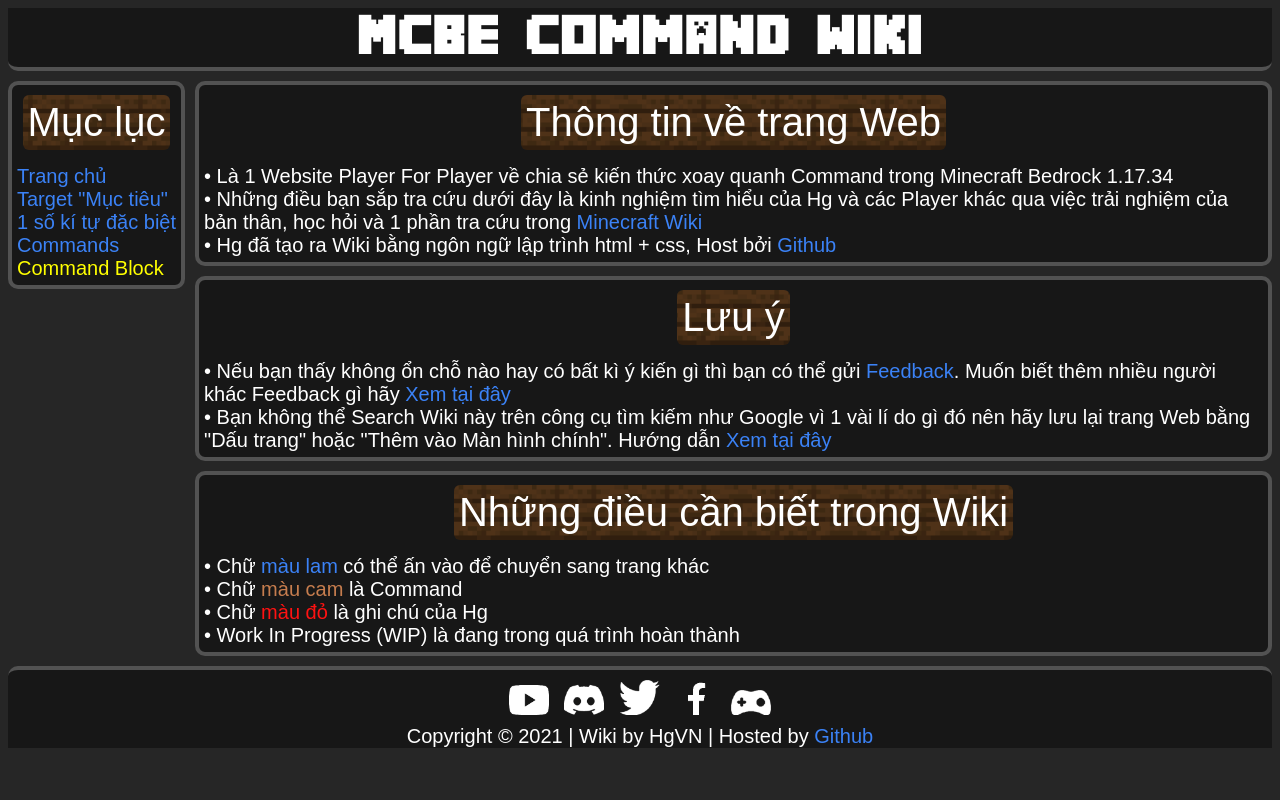
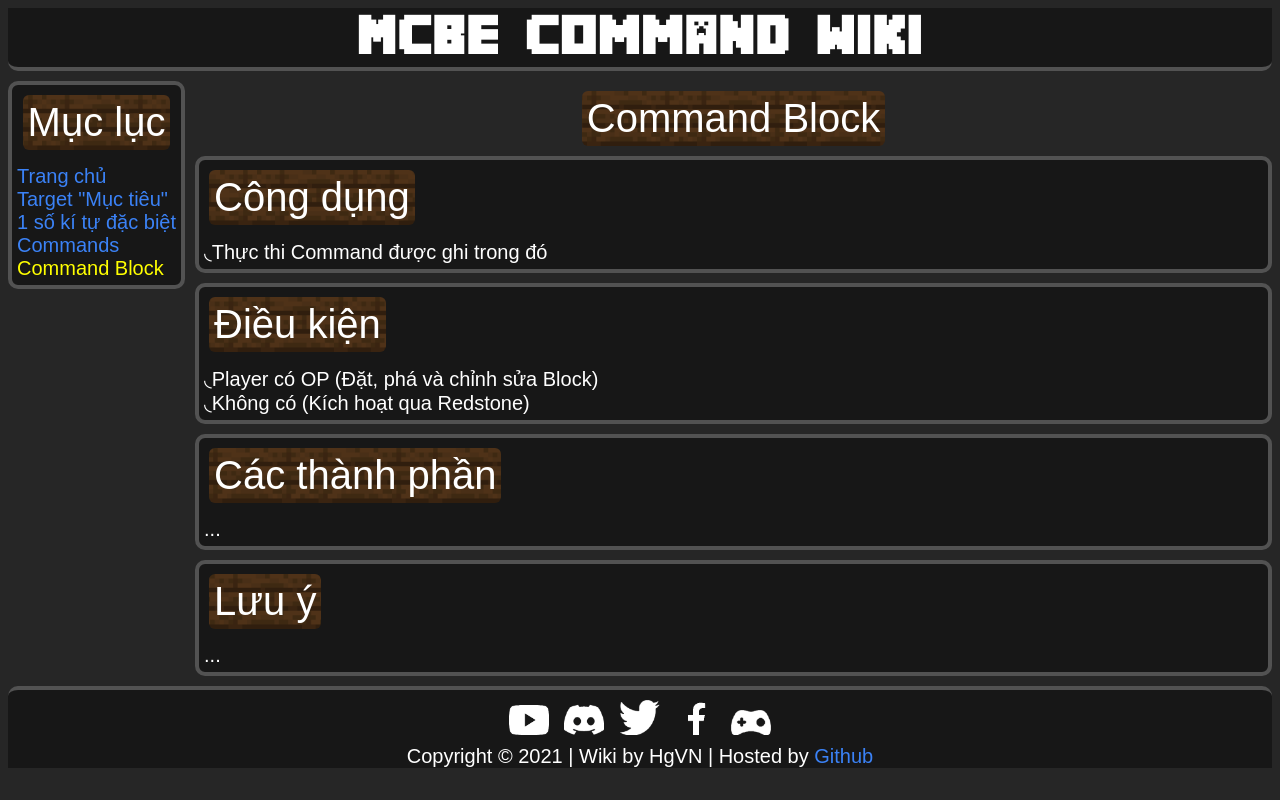
Before and after one commit to HgVN23/old-cmd-wiki, a plain HTML site: page muc-luc/command-block.html in a window 1280 px wide. Drawn offline with Linux system fonts and the light colour scheme.

Commit message:
Add files via upload

```diff
--- a/lib/styles.css
+++ b/lib/styles.css
@@ -12,8 +12,8 @@ header {
   border-bottom: 4px solid #525252;
   border-bottom-left-radius: 10px;
   border-bottom-right-radius: 10px;
+  font-size: 50px;
   margin-bottom: 10px;
-  font-size: 50px;
   text-align: center;
 }
 footer {
@@ -77,7 +77,6 @@ footer {
 }
 /*Trang trí*/
 .background {
-  background-size: cover;
   background-color: #262626;
 }
 .box {
@@ -134,9 +133,6 @@ footer {
   color: yellow;
   text-decoration: underline;
 }
-.page_open {
-  color: yellow;
-}
 .cmd {
   color: #c67d4e;
 }
--- a/muc-luc/command-block.html
+++ b/muc-luc/command-block.html
@@ -43,29 +43,31 @@
 				</div>
 			</div>
 		</div>
-		<div class="right">
-			<div class="slot box"> <!-- Thông tin về trang Web -->
-				<div class="row1 h">Thông tin về trang Web</div>
+		<div class="right mobile">
+			<div class="slot">
+				<div class="row1 h" style="margin-bottom: 10px;">Command Block</div>
+			</div>
+			<div class="slot box"> <!-- Công dụng -->
+				<div class="row1 h_cmd">Công dụng</div>
 				<div class="row2 p">
-					• Là 1 Website Player For Player về chia sẻ kiến thức xoay quanh Command trong Minecraft Bedrock 1.17.34<br>
-					• Những điều bạn sắp tra cứu dưới đây là kinh nghiệm tìm hiểu của Hg và các Player khác qua việc trải nghiệm của bản thân, học hỏi và 1 phần tra cứu trong <a class="link_text" href="https://minecraft.fandom.com/wiki/Minecraft_Wiki" target="_blank" title="Mở trang Minecraft Wiki trong Tab mới">Minecraft Wiki</a><br>
-					• Hg đã tạo ra Wiki bằng ngôn ngữ lập trình html + css, Host bởi <a class="link_text" href="https://github.com/HgVN23" target="_blank" title="Mở trang Github trong Tab mới">Github</a>
+					◟Thực thi Command được ghi trong đó
+				</div>
+			</div>
+			<div class="slot box"> <!-- Điều kiện -->
+				<div class="row1 h_cmd">Điều kiện</div>
+				<div class="row2 p">
+					◟Player có OP (Đặt, phá và chỉnh sửa Block)<br>
+					◟Không có (Kích hoạt qua Redstone)
+				</div>
+			</div>
+			<div class="slot box"> <!-- Các thành phần -->
+				<div class="row1 h_cmd">Các thành phần</div>
+				<div class="row2 p">...
 				</div>
 			</div>
 			<div class="slot box"> <!-- Lưu ý -->
-				<div class="row1 h">Lưu ý</div>
-				<div class="row2 p">
-					• Nếu bạn thấy không ổn chỗ nào hay có bất kì ý kiến gì thì bạn có thể gửi <a class="link_text" href="https://forms.gle/TtwSSsPQH4L7XRjh9" target="_blank" title="Mở trang để Feedback trong Tab mới">Feedback</a>. Muốn biết thêm nhiều người khác Feedback gì hãy <a class="link_text" href="https://docs.google.com/spreadsheets/d/1iU-cZzEMD_oBtFF0dqcB7_s9uFqzE1ajYAqezWFoG4M/edit?usp=sharing" target="_blank" title="Mở trang để xem Feedback trong Tab mới">Xem tại đây</a><br>
-					• Bạn không thể Search Wiki này trên công cụ tìm kiếm như Google vì 1 vài lí do gì đó nên hãy lưu lại trang Web bằng "Dấu trang" hoặc "Thêm vào Màn hình chính". Hướng dẫn <a class="link_text" href="https://youtu.be/mHOROfYgkO8" target="_blank"  title="Mở Youtube xem Video hướng dẫn trong Tab mới">Xem tại đây</a>
-				</div>
-			</div>
-			<div class="slot box"> <!-- Những điều cần biết trong Wiki -->
-				<div class="row1 h">Những điều cần biết trong Wiki</div>
-				<div class="row2 p">
-					• Chữ <a class="link_text" href="" target="_blank" title="Chữ màu lam bạn có thể ấn vào để đến trang khác hoặc mở trang trong Tab mới">màu lam</a> có thể ấn vào để chuyển sang trang khác<br>
-					• Chữ <span class="cmd">màu cam</span> là Command<br>
-					• Chữ <span class="note">màu đỏ</span> là ghi chú của Hg<br>
-					• Work In Progress (WIP) là đang trong quá trình hoàn thành
+				<div class="row1 h_cmd">Lưu ý</div>
+				<div class="row2 p">...
 				</div>
 			</div>
 		</div>
```
Also changed, not shown: commands/scoreboard.html (+2 -2 lines), lib/media/tree_p.png (added), lib/media/tree_p_connect.png (added), lib/media/tree_p_end.png (added).
